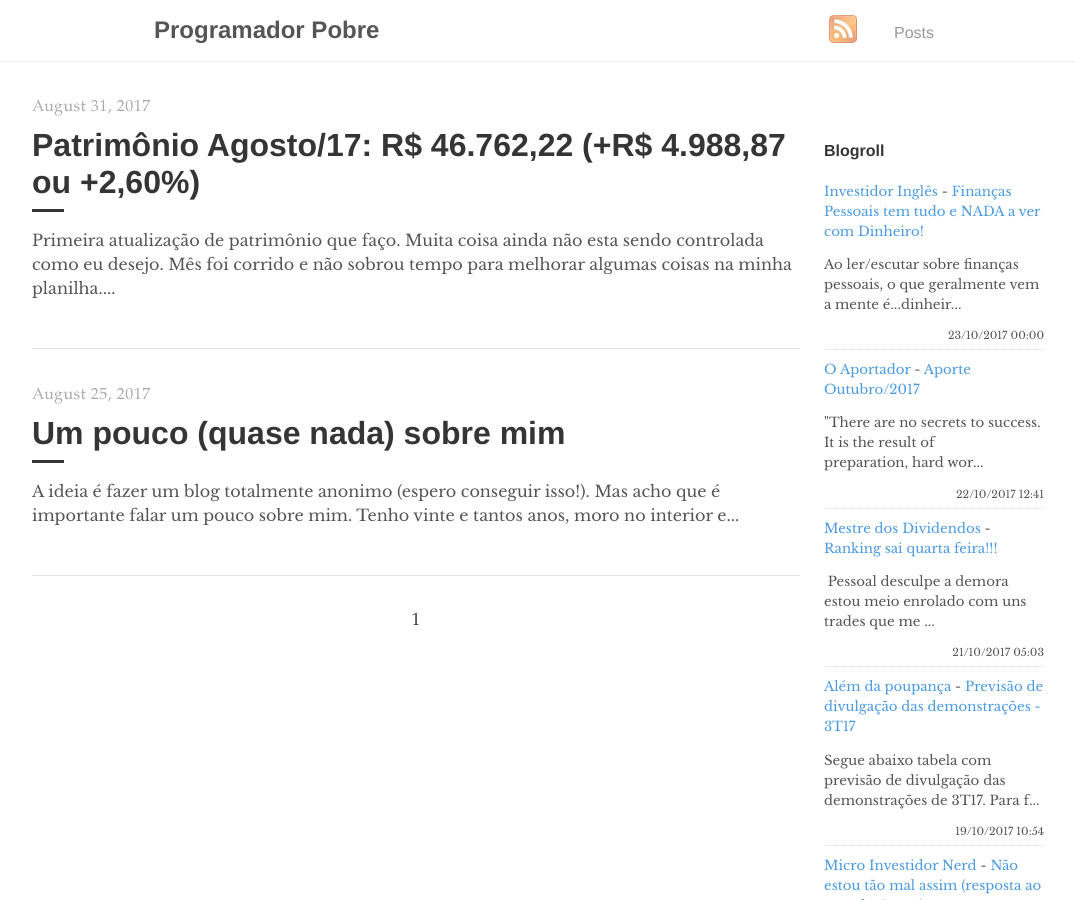
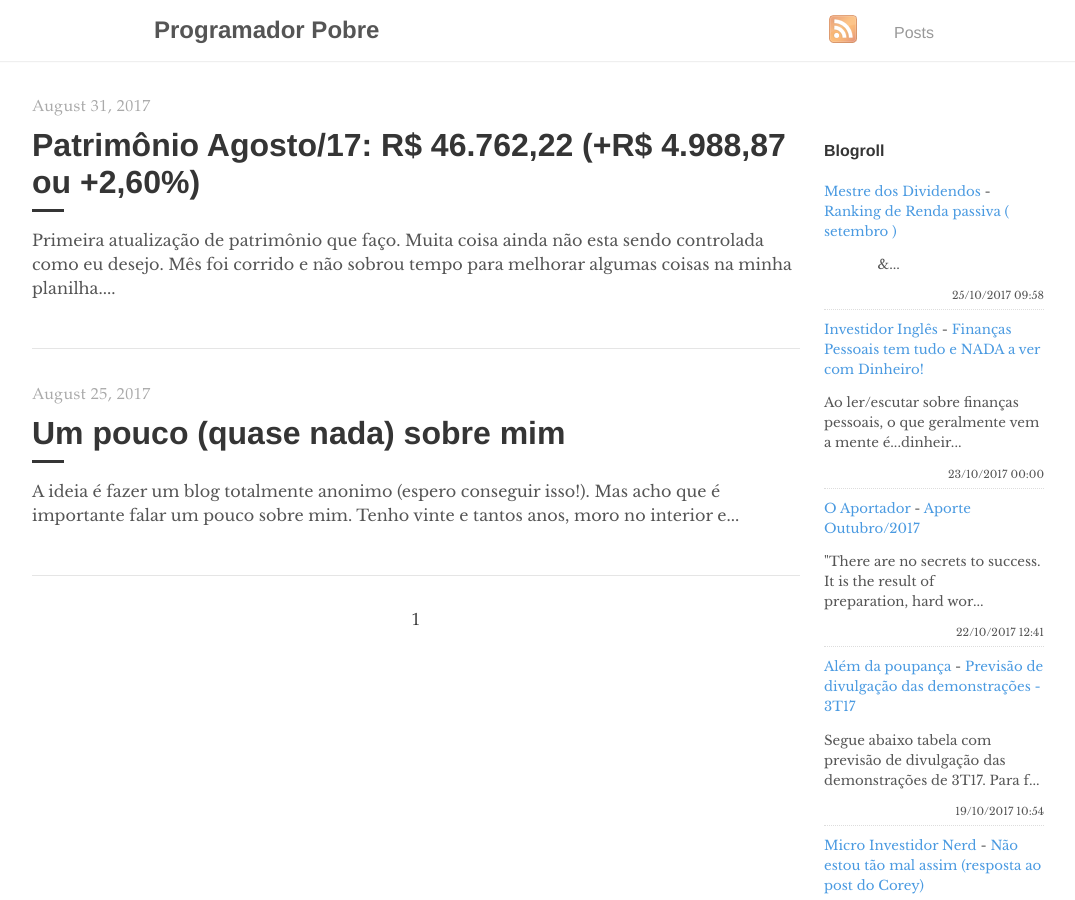
Before and after one commit to programadorpobre/programadorpobre.github.io, a Jekyll site: the page built from index.html, in a window 1280 px wide and 900 px high. Shown: the whole window, without its empty margins (96-1171 px from the left). Built offline with Jekyll 4.4.1, drawn with Linux system fonts in a browser that asks for light colours; the list of posts is cut into pages by our own code; comment, search, counter and statistics services are not loaded.

Commit message:
[ci skip] travis #81

```diff
--- a/_includes/feed-entries.html
+++ b/_includes/feed-entries.html
@@ -1,3 +1,8 @@
+<div class="feed-entry">
+    <a class="feed-entry-site-name" href="http://mestredosdividendos.blogspot.com/">Mestre dos Dividendos</a> - <a class="feed-entry-title" href="http://mestredosdividendos.blogspot.com/2017/10/ranking-de-renda-passiva-setembro.html">Ranking de Renda passiva ( setembro )</a>
+    <p class="feed-entry-summary">&nbsp; &nbsp;&nbsp;&nbsp;&nbsp;&nbsp;&nbsp;&nbsp;&nbsp;&nbsp;&nbsp;&nbsp;&nbsp;&...</p>
+    <time datetime="2017-10-25T09:58:00.000-07:00">25/10/2017 09:58</time>
+</div>
 <div class="feed-entry">
     <a class="feed-entry-site-name" href="http://investidoringles.blogspot.com/">Investidor Inglês</a> - <a class="feed-entry-title" href="http://investidoringles.blogspot.com/2017/10/financas-pessoais-gerenciar-dinheiro.html">Finanças Pessoais tem tudo e NADA a ver com Dinheiro!</a>
     <p class="feed-entry-summary">Ao ler/escutar sobre finanças pessoais, o que geralmente vem a mente é...dinheir...</p>
@@ -7,11 +12,6 @@
     <a class="feed-entry-site-name" href="http://oaportadorfinanceiro.blogspot.com/">O Aportador</a> - <a class="feed-entry-title" href="http://oaportadorfinanceiro.blogspot.com/2017/10/aporte-outubro2017.html">Aporte Outubro/2017</a>
     <p class="feed-entry-summary">"There are no secrets to success. It is the result of preparation,&nbsp;hard wor...</p>
     <time datetime="2017-10-22T12:41:00.001-02:00">22/10/2017 12:41</time>
-</div>
-<div class="feed-entry">
-    <a class="feed-entry-site-name" href="http://mestredosdividendos.blogspot.com/">Mestre dos Dividendos</a> - <a class="feed-entry-title" href="http://mestredosdividendos.blogspot.com/2017/10/ranking-sai-quarta-feira.html">Ranking sai quarta feira!!!</a>
-    <p class="feed-entry-summary">&nbsp;Pessoal desculpe a demora&nbsp; estou meio enrolado com uns trades que me ...</p>
-    <time datetime="2017-10-21T05:03:00.000-07:00">21/10/2017 05:03</time>
 </div>
 <div class="feed-entry">
     <a class="feed-entry-site-name" href="http://alemdapoupanca.blogspot.com/">Além da poupança</a> - <a class="feed-entry-title" href="http://alemdapoupanca.blogspot.com/2017/10/previsao-de-divulgacao-das.html">Previsão de divulgação das demonstrações - 3T17</a>
```
